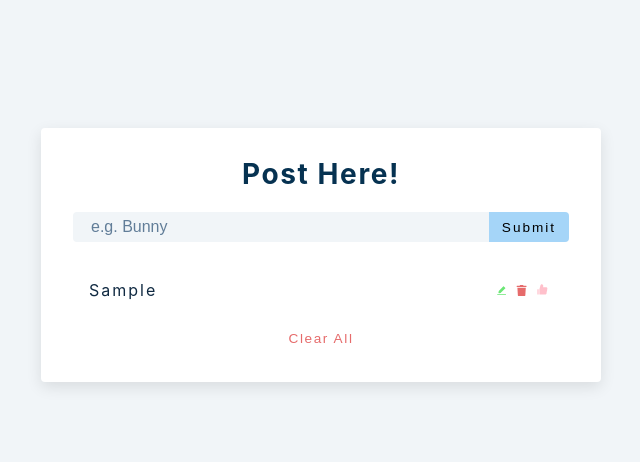
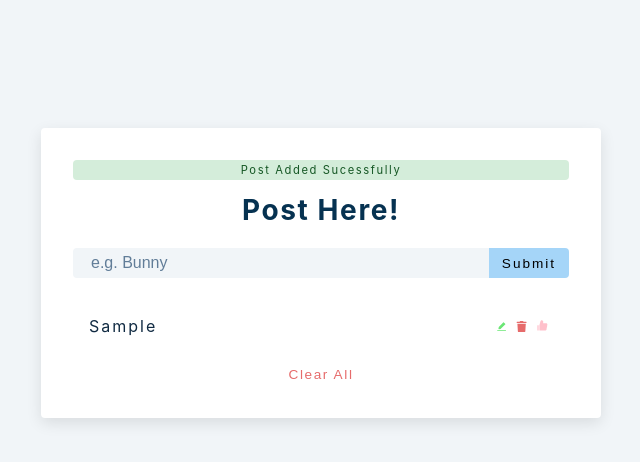
Before and after one commit to AlexBachurin/react-post-edit-delete-app, a React (Create React App) app: page / in a window 1280 px wide. Both pictures are taken after typing "Sample" into the empty fields and a click on the button "Submit". Shown: the top 462 px of the page, without its empty margins (319-959 px from the left). Built offline with nearby package versions, Linux system fonts and the light colour scheme.

Commit message:
show alert functionality

```diff
--- a/src/App.js
+++ b/src/App.js
@@ -10,7 +10,8 @@ function App() {
   const [isEdit, setIsEdit] = useState(false)
   //item to edit
   const [itemToEdit, setItemToEdit] = useState({})
-
+  //alert state
+  const [alert, setAlert] = useState({ show: false, type: '', msg: '' })
 
   //on input change
   const inputHandler = (e) => {
@@ -30,9 +31,15 @@ function App() {
       setIsEdit(false);
       //clear input
       setUserInput('');
+      //set alert
+      showAlert(true, "add", "Post Edited Successfully")
 
     }
     else {
+      //if user didnt write anything show alert
+      if (userInput.length === 0) {
+        showAlert(true, 'delete', 'Please Write Something')
+      } else {
         //create new post as an object with a unique id and body of userinput
         //!!important to use toString() so we wont get object back as a uniq id
         const newPost = { id: new Date().getTime().toString() + Math.random(), body: userInput, liked: false }
@@ -43,6 +50,9 @@ function App() {
         })
         //clear input
         setUserInput('');
+        showAlert(true, "add", "Post Added Sucessfully")
+      }
+
     }
   }
 
@@ -56,6 +66,7 @@ function App() {
     const newList = list.filter(item => item.id !== target.id);
     //set updated list
     setList(newList);
+    showAlert(true, "delete", "Post Removed Sucessfully")
   }
 
   //Edit item
@@ -72,6 +83,7 @@ function App() {
   //clear ALL
   const clearList = () => {
     setList([]);
+    showAlert(true, "delete", 'Deleted All Posts')
   }
 
   //Like Item
@@ -83,14 +95,16 @@ function App() {
     const newList = list.map(item => {
       return item.id === target.id ? { ...item, liked: !item.liked } : item;
     })
-
     setList(newList);
-
   }
+  //show alert message
+  const showAlert = (show = false, type = '', msg = '') => {
+    setAlert({ show, type, msg });
+  };
 
   return (
     <section className='section-center'>
-      <Form submitHandler={submitHandler} userInput={userInput} isEdit={isEdit} inputHandler={inputHandler} />
+      <Form alert={alert} submitHandler={submitHandler} userInput={userInput} isEdit={isEdit} inputHandler={inputHandler} />
       <div className="post-container">
         <div className="post-list">
           {/* display list */}
--- a/src/Form.js
+++ b/src/Form.js
@@ -1,9 +1,10 @@
 import React from 'react'
 
-export default function Form({ submitHandler, userInput, inputHandler, isEdit }) {
+export default function Form({ submitHandler, userInput, inputHandler, isEdit, alert }) {
     return (
         <>
             <form onSubmit={submitHandler} action="" className="post-form">
+                {alert.show ? <p className={`alert alert-${alert.type}`}>{alert.msg}</p> : null}
                 <h3>Post here!</h3>
                 <div className="form-control">
                     <input value={userInput} onChange={inputHandler} type="text" className="post" placeholder='e.g. Bunny' />
--- a/src/index.css
+++ b/src/index.css
@@ -184,11 +184,11 @@ post List
   letter-spacing: var(--spacing);
   text-transform: capitalize;
 }
-.alert-danger {
+.alert-delete {
   color: #721c24;
   background: #f8d7da;
 }
-.alert-success {
+.alert-add {
   color: #155724;
   background: #d4edda;
 }
```
Lines whose indentation alone changed are shown as unchanged.
